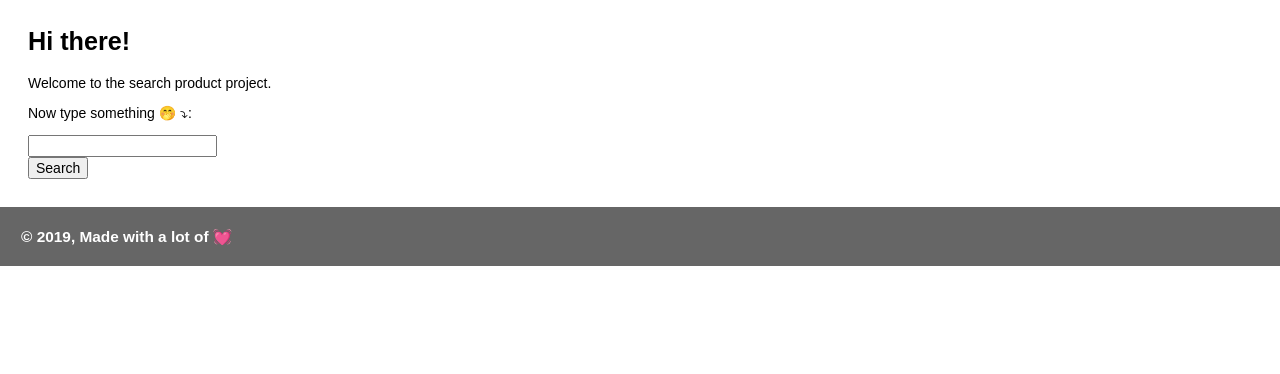
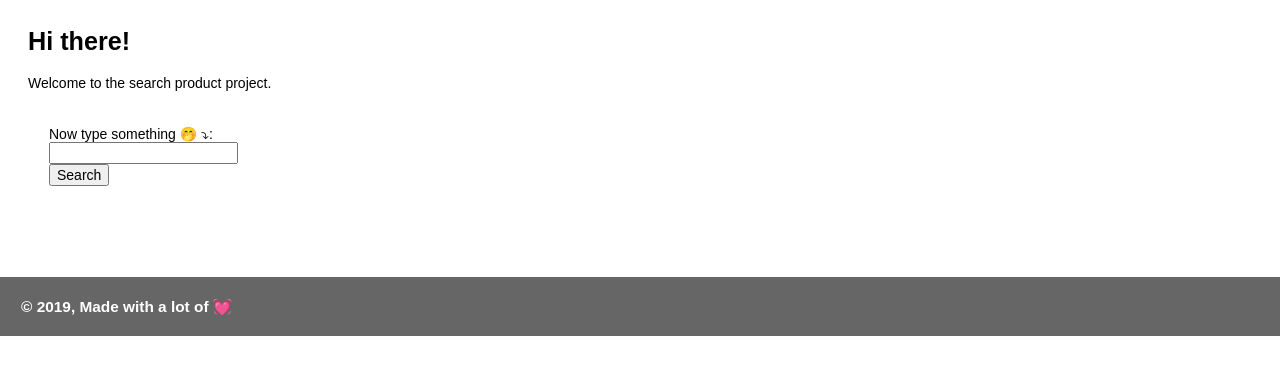
Before and after one commit to cbasJS/search-products-front, a Gatsby site: page / in a window 1280 px wide. Shown: the part 76-450 px from the top of the page. Built offline with nearby package versions, Linux system fonts and the light colour scheme; Gatsby itself is replaced by a stand-in of ours.

Commit message:
Add thumbnails

```diff
--- /dev/null
+++ b/src/components/Form/index.js
@@ -0,0 +1,37 @@
+import React from "react"
+import Emoji from "../Emoji"
+import PropTypes from "prop-types"
+
+const Form = ({ handleChange, handleSubmit, currentValue, msg, visible }) => {
+  return (
+    <form>
+      <div>
+        <label>
+          Now type something <Emoji label="sheep" symbol="🤭" />{" "}
+          <Emoji label="sheep" symbol="⤵" />:<br></br>
+          <input
+            type="text"
+            name="param"
+            value={currentValue}
+            onChange={handleChange}
+          ></input>
+        </label>
+      </div>
+      <div>
+        <input type="submit" value="Search" onClick={handleSubmit}></input>
+      </div>
+      {visible && (
+        <div>
+          <p style={{ color: "red" }}>Ups! Something went wrong! {msg}</p>
+        </div>
+      )}
+    </form>
+  )
+}
+
+Form.propTypes = {
+  handleChange: PropTypes.func,
+  handleSubmit: PropTypes.func,
+}
+
+export default Form
--- /dev/null
+++ b/src/components/Section/Section.module.css
@@ -0,0 +1,15 @@
+@import "../../styles/variables.css";
+
+.section {
+  width: 100%;
+}
+
+.wrapper {
+  padding: var(--size-spacer-small) 0;
+}
+
+@media (min-width: 768px) {
+  .wrapper {
+    padding: var(--size-spacer-medium);
+  }
+}
--- /dev/null
+++ b/src/components/Section/index.js
@@ -0,0 +1,17 @@
+import React from "react"
+import style from "./Section.module.css"
+import PropTypes from "prop-types"
+
+const Section = ({ children }) => {
+  return (
+    <section className={style.section}>
+      <div className={style.wrapper}>{children}</div>
+    </section>
+  )
+}
+
+Section.propTypes = {
+  children: PropTypes.node.isRequired,
+}
+
+export default Section
--- a/src/components/SectionThumbnails/SectionThumbnails.module.css
+++ b/src/components/SectionThumbnails/SectionThumbnails.module.css
@@ -1,3 +1,5 @@
+@import "../../styles/variables.css";
+
 .sectionThumbnails {
   width: 100%;
 }
@@ -5,15 +7,15 @@
 .wrapper {
   display: grid;
   grid-template-columns: auto;
-  row-gap: 1rem;
-  padding: 1rem 0;
+  row-gap: var(--size-spacer-small);
+  padding: var(--size-spacer-small) 0;
 }
 
 @media (min-width: 768px) {
   .wrapper {
     grid-template-columns: auto auto auto;
-    row-gap: 1.5rem;
-    column-gap: 1.5rem;
-    padding: 2rem;
+    row-gap: var(--size-spacer-medium);
+    column-gap: var(--size-spacer-medium);
+    padding: var(--size-spacer-medium);
   }
 }
--- a/src/components/Thumbnail/index.js
+++ b/src/components/Thumbnail/index.js
@@ -9,7 +9,7 @@ const Thumbnail = ({ productName, productPrice, productImage }) => {
       <div>
         <div className={style.imageContainer}>
           <img
-            src={require(`../../images/${productImage}`)}
+            src={productImage}
             alt="Thumbnail preview"
             style={{ maxHeight: "100%", maxWidth: "100%" }}
           />
@@ -29,11 +29,15 @@ const Thumbnail = ({ productName, productPrice, productImage }) => {
   )
 }
 
+Thumbnail.defaultProps = {
+  productName: "Lorem ipsum",
+  productPrice: "100",
+}
+
 Thumbnail.propTypes = {
   productName: PropTypes.string,
   productPrice: PropTypes.any,
   productImage: PropTypes.string,
-  _id: PropTypes.string,
 }
 
 export default Thumbnail
--- a/src/pages/index.js
+++ b/src/pages/index.js
@@ -2,13 +2,18 @@ import React, { useState, useEffect } from "react"
 import fetch from "cross-fetch"
 import MainLayout from "../layouts/MainLayout"
 import SEO from "../components/SEO"
-import Emoji from "../components/Emoji"
+import Section from "../components/Section"
+import SectionThumbnails from "../components/SectionThumbnails"
+import Thumbnail from "../components/Thumbnail"
+import Form from "../components/Form"
 global.Headers = fetch.Headers
 
 const IndexPage = () => {
-  const [param, setParam] = useState("")
-  const [searchesDonePrevious, setSearchesDonePrevious] = useState([])
-  const [data, setData] = useState(null)
+  let [param, setParam] = useState("")
+  let [searchesDonePrevious, setSearchesDonePrevious] = useState([])
+  let [msg, setMsg] = useState("")
+  let [data, setData] = useState(null)
+  let [visible, setVisible] = useState(false)
 
   useEffect(() => {
     setSearchesDonePrevious(
@@ -17,6 +22,10 @@ const IndexPage = () => {
         : []
     )
   }, [])
+
+  useEffect(() => {
+    visible && setTimeout(() => setVisible(!visible), 3000)
+  }, [visible])
 
   const handleChange = event => {
     setParam(event.target.value)
@@ -28,6 +37,7 @@ const IndexPage = () => {
     )
       .then(res => {
         if (res.status >= 400) {
+          console.log(res.json())
           throw new Error("Bad response from server")
         }
         return res.json()
@@ -36,7 +46,9 @@ const IndexPage = () => {
         setData(result.contents[0].mainContent[3].contents)
       })
       .catch(err => {
-        console.error(err)
+        setMsg(err.message)
+        setVisible(!visible)
+        console.log("error", err.message)
       })
     if (searchesDonePrevious.length >= 5) {
       searchesDonePrevious.shift()
@@ -48,39 +60,56 @@ const IndexPage = () => {
     )
     event.preventDefault()
   }
-  console.log(data)
 
   return (
     <MainLayout>
       <SEO title="Home" />
       <h1>Hi there!</h1>
       <p>Welcome to the search product project.</p>
-      <p>
-        Now type something <Emoji label="sheep" symbol="🤭" />{" "}
-        <Emoji label="sheep" symbol="⤵" />:
-      </p>
-      <form>
-        <div>
-          <label>
-            <input
-              type="text"
-              name="param"
-              value={param}
-              onChange={handleChange}
-            ></input>
-          </label>
-        </div>
-        <div>
-          <input type="submit" value="Search" onClick={handleSubmit}></input>
-        </div>
-      </form>
-      {searchesDonePrevious.length > 0 && (
-        <div>
-          <p>Tus ultimas 5 busquedas</p>
-          {searchesDonePrevious.map((value, index) => (
-            <p key={index}>{value}</p>
-          ))}
-        </div>
+      <Section>
+        <Form
+          handleChange={handleChange}
+          handleSubmit={handleSubmit}
+          currentValue={param}
+          msg={msg}
+          visible={visible}
+        />
+      </Section>
+      <Section>
+        {searchesDonePrevious.length > 0 && (
+          <div>
+            <div>
+              <p>Your last 5 searches</p>
+            </div>
+            <ul>
+              {searchesDonePrevious.map((value, index) => (
+                <li key={index}>
+                  <span>{value}</span>
+                </li>
+              ))}
+            </ul>
+          </div>
+        )}
+      </Section>
+
+      {data !== null && (
+        <React.Fragment>
+          <Section>
+            <h3>We found {data[0].totalNumRecs} products</h3>
+          </Section>
+          <SectionThumbnails>
+            {data[0].records.map((record, index) => {
+              return (
+                <Thumbnail
+                  key={index}
+                  productName={record.productDisplayName[0]}
+                  productPrice={record.productPrice[0]}
+                  productImage={record.thumbnailImage[0]}
+                />
+              )
+            })}
+          </SectionThumbnails>
+        </React.Fragment>
       )}
     </MainLayout>
   )
```
Also changed, not shown: src/images/no-preview.png (added).
